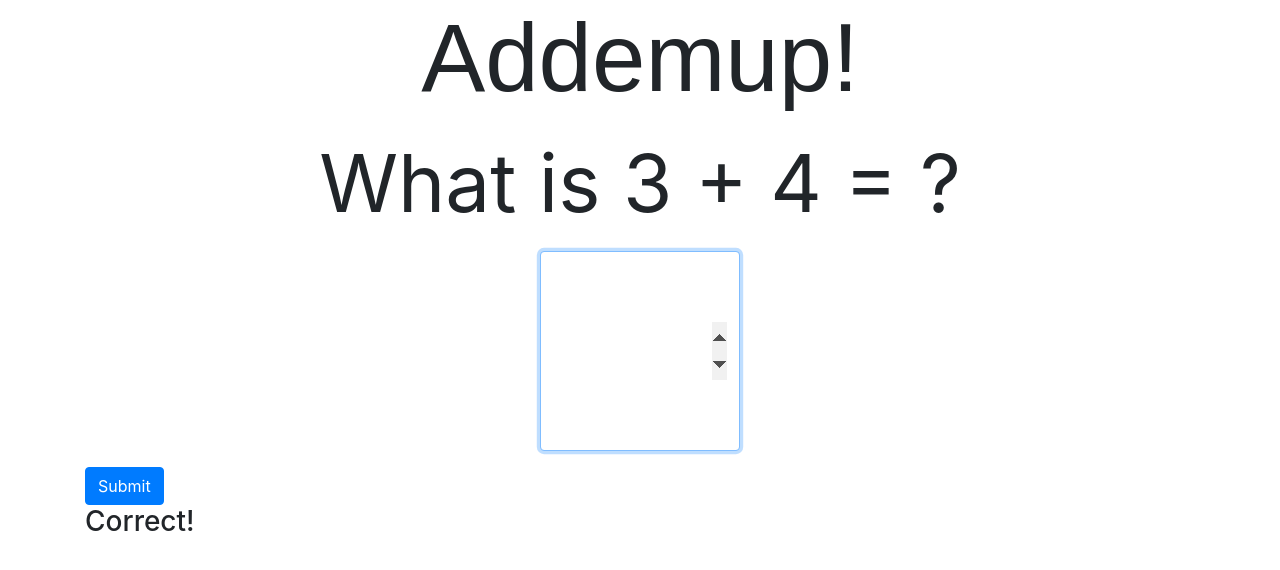
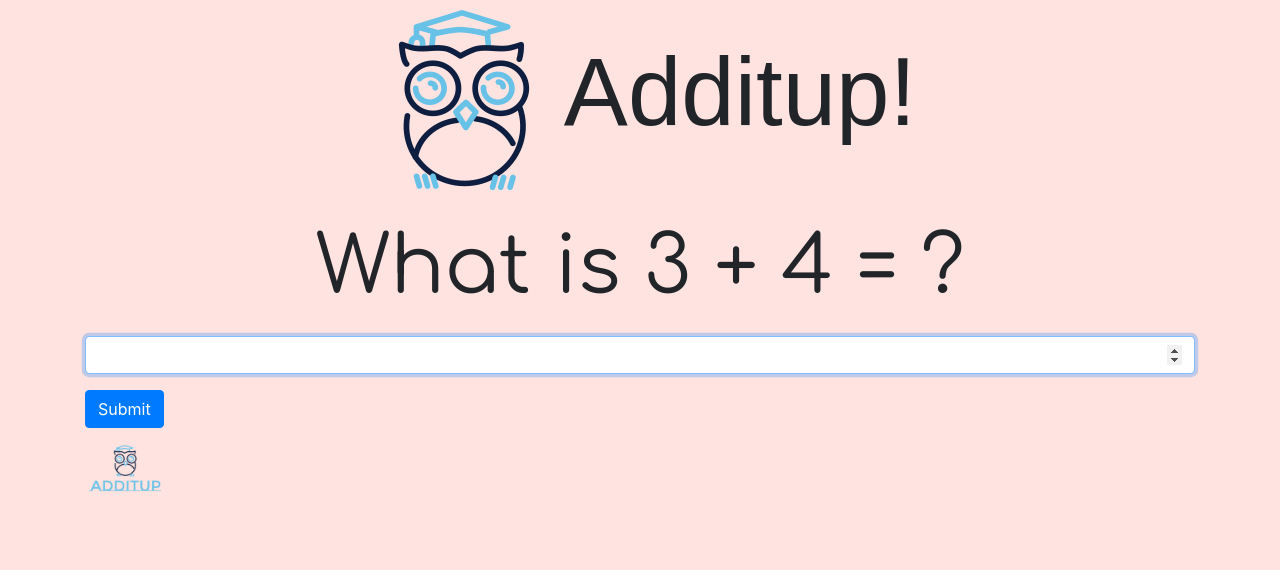
Before and after one commit to ctslone/additup, a React (Create React App) app: page / in a window 1280 px wide. Shown: the top 570 px of the page. Built offline with nearby package versions, Linux system fonts and the light colour scheme; no server answers; a web font is replaced by a local one.

Commit message:
adding google fonts for the equation. adding the owl logo to the title.

```diff
--- a/public/index.html
+++ b/public/index.html
@@ -28,6 +28,7 @@
     <link rel="stylesheet" href="https://stackpath.bootstrapcdn.com/bootstrap/4.5.0/css/bootstrap.min.css" integrity="sha384-9aIt2nRpC12Uk9gS9baDl411NQApFmC26EwAOH8WgZl5MYYxFfc+NcPb1dKGj7Sk" crossorigin="anonymous">
     <!-- Google Fonts -->
     <link href="https://fonts.googleapis.com/css2?family=Montserrat+Subrayada&display=swap" rel="stylesheet">
+    <link href="https://fonts.googleapis.com/css2?family=Comfortaa&display=swap" rel="stylesheet">
     <title>React App</title>
   </head>
   <body>
--- a/src/App.css
+++ b/src/App.css
@@ -36,6 +36,9 @@
     transform: rotate(360deg);
   }
 } */
+body {
+  background-color: #FFE3E0;
+}
 
 .btn:focus {
   outline: none;
@@ -52,16 +55,21 @@
 }
 
 #equation {
+  font-family: 'Comfortaa', cursive;
   font-size: 5em;
 }
 
-input[type="number"]
+/* input[type="number"]
 {
-    font-size:3em;
+    font-size:5em;
 }
 
 #answerInput {
-  height: 200px;
-  width: 200px;
+  height: auto;
   margin: 0 auto;
+} */
+
+#app-logo {
+  height: 5rem;
+  width: 5rem;
 }
--- a/src/App.js
+++ b/src/App.js
@@ -52,7 +52,7 @@ class App extends Component {
   // Checks the user answer to the correct answer from the Math.js API. Depending on result, state is updated to reflect correct or incorrect
   // Clears the userAnswer state and generates new numbers for the next equation
   checkAnswer = (input) => {
-    if(input === this.state.answer) {
+    if (input === this.state.answer) {
       console.log("correct")
       this.setState({
         correct: true
@@ -74,12 +74,12 @@ class App extends Component {
   }
 
   render() {
-    return(
+    return (
       <Wrapper>
         <Container>
           <div className="row text-center">
             <div className="col-12">
-              <h1 id="mainTitle">Addemup!</h1>
+              <h1 id="mainTitle"><img src="owl.png"></img>Additup!</h1>
             </div>
           </div>
 
@@ -91,17 +91,25 @@ class App extends Component {
                 onChange={this.handleInputChange}
                 name="userAnswer"
                 type="number"
-                  className="form-control"
+                className="form-control text-center"
                 id="answerInput"
                 aria-describedby="emailHelp"
-                  autoFocus></input>
+                autoFocus>
+              </input>
             </div>
           </form>
+
           <button
-            onClick={() => this.checkAnswer(parseInt(this.state.userAnswer))}
-            aria-pressed="false"
-            className="btn btn-primary">Submit</button>
-          <h3>{this.state.correct ? 'Correct!' : 'Incorrect'}</h3>
+            onClick={() => this.checkAnswer(parseInt(this.state.userAnswer))} className="btn btn-primary">Submit</button>
+
+
+
+
+
+          {/* <h3>{this.state.correct ? 'Correct!' : 'Incorrect'}</h3> */}
+          <div>
+            <img id="app-logo" src="logo.png"></img>
+          </div>
         </Container>
       </Wrapper>
     )
```
Also changed, not shown: public/owl.png (added). Lines whose indentation alone changed are shown as unchanged.
